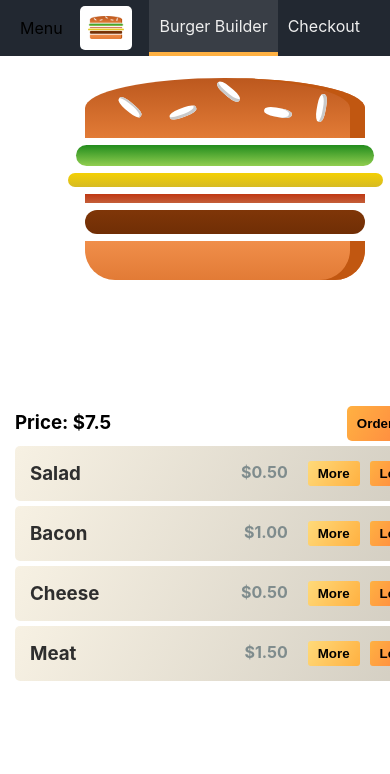
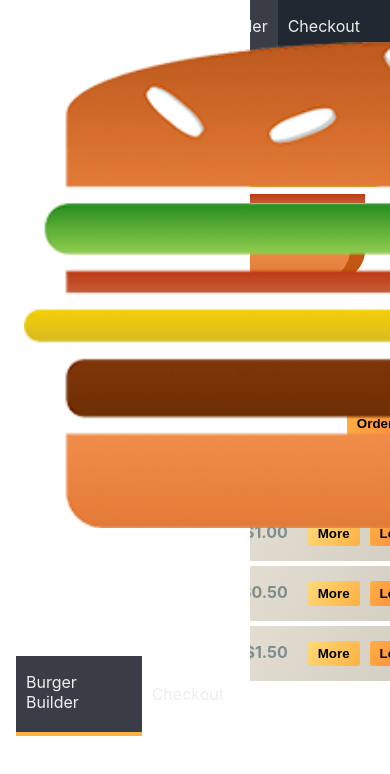
Before and after one commit to LucasSonego/BurgerBuilder, a React (Create React App) app: page / in a window 390 px wide. Shown: the top 774 px of the page. Built offline with nearby package versions, Linux system fonts and the light colour scheme.

Commit message:
feat: SideDrawer for mobile devices

```diff
--- a/src/components/Layout/Layout.js
+++ b/src/components/Layout/Layout.js
@@ -1,12 +1,14 @@
 import React from "react";
-import Toolbar from "../Navigation/Toolbar/Toolbar";
 
 import { Main } from "./styles";
+import Toolbar from "../Navigation/Toolbar/Toolbar";
+import SideDrawer from "../Navigation/SideDrawer/SideDrawer";
 
 export default function Layout(props) {
   return (
     <>
       <Toolbar />
+      <SideDrawer open="true" />
       <Main>{props.children}</Main>
     </>
   );
--- /dev/null
+++ b/src/components/Navigation/SideDrawer/SideDrawer.js
@@ -0,0 +1,16 @@
+import React from "react";
+
+import { Container } from "./styles";
+import Logo from "../../Logo/Logo";
+import NavigationItems from "../NavigationItems/NavigationItems";
+
+export default function SideDrawer() {
+  return (
+    <Container>
+      <Logo />
+      <nav>
+        <NavigationItems />
+      </nav>
+    </Container>
+  );
+}
--- /dev/null
+++ b/src/components/Navigation/SideDrawer/styles.js
@@ -0,0 +1,25 @@
+import styled, { css } from "styled-components";
+
+export const Container = styled.div`
+  position: fixed;
+  height: 100%;
+  width: 250px;
+  max-width: 70%;
+  left: 0;
+  top: 0;
+  z-index: 200;
+  background-color: #fff;
+  padding: 32px 16px;
+  box-sizing: border-box;
+  transition: transform 0.3s ease-out;
+
+  @media (min-width: 500px) {
+    display: none;
+  }
+
+  ${props =>
+    props.open &&
+    css`
+      transform: translateX(0);
+    `}
+`;
```
